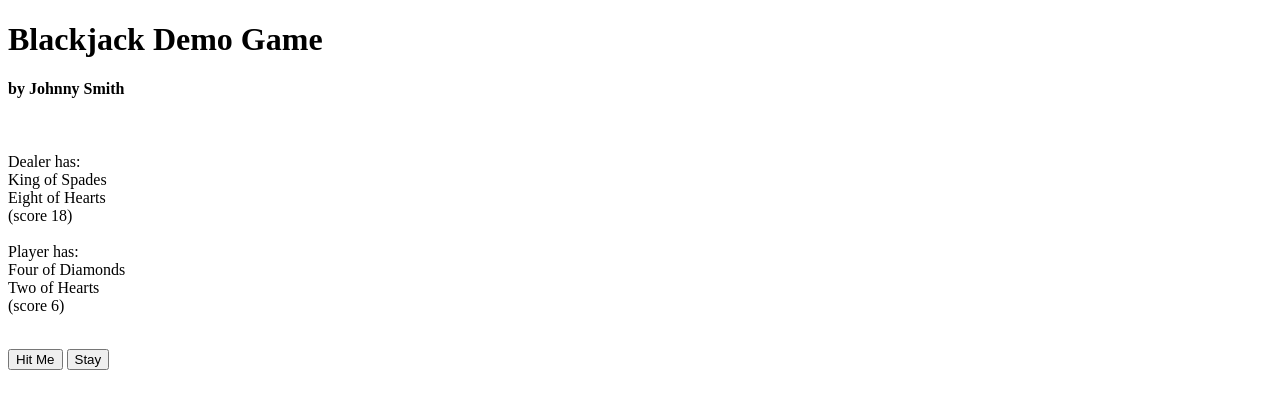
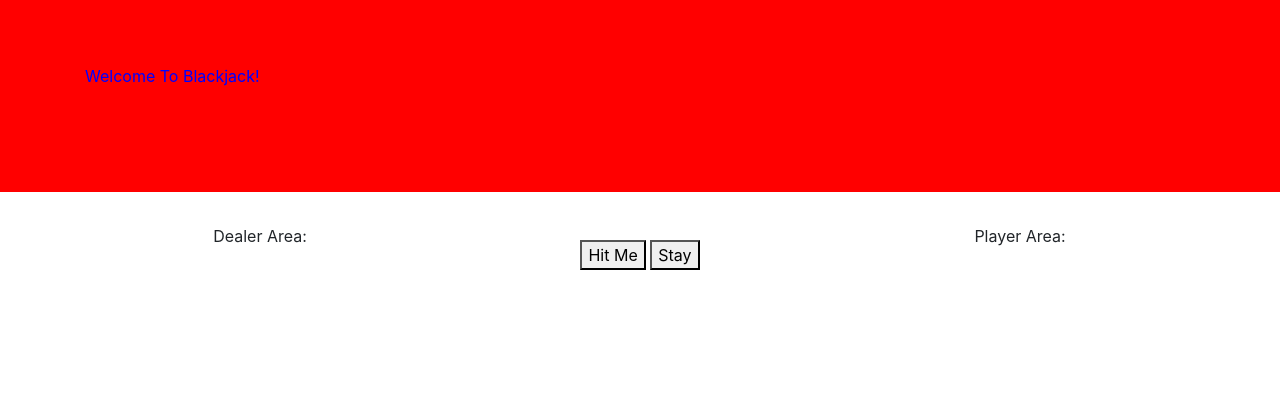
Before and after one commit to jayts2k/blackjack, a plain HTML site: page index.html in a window 1280 px wide. Both pictures are taken after a click on the button "New Game!". Drawn offline with nearby package versions, Linux system fonts and the light colour scheme.

Commit message:
blackjack update

```diff
--- a/css/style.css
+++ b/css/style.css
@@ -1 +1,14 @@
 /* Styles go here */
+.col-md-4 {
+    text-align: center;
+    border: 4px;
+}
+
+.jumbotron {
+    color: blue;
+    background-color: red;
+}
+
+#dealer-text-area {
+    color: red;
+}
--- a/index.html
+++ b/index.html
@@ -2,18 +2,55 @@
 <html>
     <head>
         <title>BlackJack Demo</title>
+        <!-- Required meta tags -->
+        <meta charset="utf-8">
+        <meta name="viewport" content="width=device-width, initial-scale=1, shrink-to-fit=no">
+
+        <!-- Bootstrap CSS -->
+        <link rel="stylesheet" href="https://stackpath.bootstrapcdn.com/bootstrap/4.3.1/css/bootstrap.min.css"
+        integrity="sha384-ggOyR0iXCbMQv3Xipma34MD+dH/1fQ784/j6cY/iJTQUOhcWr7x9JvoRxT2MZw1T" crossorigin="anonymous">
+
+        <!-- Optional JavaScript -->
+        <!-- jQuery first, then Popper.js, then Bootstrap JS -->
+        <script src="https://code.jquery.com/jquery-3.3.1.slim.min.js"
+        integrity="sha384-q8i/X+965DzO0rT7abK41JStQIAqVgRVzpbzo5smXKp4YfRvH+8abtTE1Pi6jizo" crossorigin="anonymous"></script>
+        <script src="https://cdnjs.cloudflare.com/ajax/libs/popper.js/1.14.7/umd/popper.min.js"
+        integrity="sha384-UO2eT0CpHqdSJQ6hJty5KVphtPhzWj9WO1clHTMGa3JDZwrnQq4sF86dIHNDz0W1" crossorigin="anonymous"></script>
+        <script src="https://stackpath.bootstrapcdn.com/bootstrap/4.3.1/js/bootstrap.min.js"
+        integrity="sha384-JjSmVgyd0p3pXB1rRibZUAYoIIy6OrQ6VrjIEaFf/nJGzIxFDsf4x0xIM+B07jRM" crossorigin="anonymous"></script>
+
         <link rel="stylesheet" href="css/style.css">
     </head>
+
+    <!-- Start of content -->
     <body>
-        <h1 id='title'>Blackjack Demo Game</h1>
-        <h4>by Johnny Smith</h4>
-        <br>
+        <div class='jumbotron jumbotron-fluid'>
+            <div class='container'>
+                <p id='title'>Welcome To Blackjack!</p>
+                <br>
+            </div>
+        </div>
 
-        <p id='text-area'>Welcome to Blackjack!</p>
-        <button id='new-button'>New Game!</button>
-        <button id='hit-button'>Hit Me</button>
-        <button id='stay-button'>Stay</button>
+        <div class='container'>
+            <div class='row'>
+                <div class='col-md-4'>
+                    <label>Dealer Area:</label>
+                    <p id='dealer-text-area'></p>
+                </div>
+                <div class='col-md-4'>
+                    <p id='text-area'></p>
+                    <button type='button' class='btn btn-primary' id='new-button'>New Game!</button>
+                    <button id='hit-button'>Hit Me</button>
+                    <button id='stay-button'>Stay</button>
+                </div>
+                <div class='col-md-4'>
+                    <label>Player Area:</label>
+                    <p id='player-text-area'></p>
+                </div>
+            </div>
+        </div>
 
+        <!-- JS Game -->
         <script src="scripts/scripts.js"></script>
     </body>
 </html>
--- a/scripts/scripts.js
+++ b/scripts/scripts.js
@@ -9,6 +9,8 @@ let suits = ['Hearts','Clubs','Diamonds','Spades'],
               'Eight','Nine','Ten','Jack','Queen','King','Ace']
 
 let textArea = document.getElementById('text-area'),
+    playerTextArea = document.getElementById('player-text-area'),
+    dealerTextArea = document.getElementById('dealer-text-area'),
     newButton = document.getElementById('new-button'),
     hitButton = document.getElementById('hit-button'),
     stayButton = document.getElementById('stay-button');
@@ -27,6 +29,8 @@ let gameStarted = false,
 // Hide other buttons
 hitButton.style.display = 'none';
 stayButton.style.display = 'none';
+playerTextArea.style.display = 'none';
+dealerTextArea.style.display = 'none';
 showStatus();
 
 newButton.addEventListener('click', function() {
@@ -43,6 +47,7 @@ newButton.addEventListener('click', function() {
     hitButton.style.display = 'inline';
     stayButton.style.display = 'inline';
     showStatus();
+    textArea.innerText = '';
 });
 
 hitButton.addEventListener('click', function() {
@@ -164,11 +169,6 @@ function checkForEndOfGame() {
 }
 
 function showStatus() {
-    if(!gameStarted) {
-        textArea.innerText = 'Welcome to Blackjack!';
-        return;
-    }
-
     let dealerCardString = '';
     for(let i = 0; i < dealerCards.length; i++) {
         dealerCardString += getCardString(dealerCards[i]) + '\n';
@@ -181,16 +181,16 @@ function showStatus() {
 
     updateScores();
 
-    textArea.innerText = 'Dealer has:\n' + dealerCardString +
-                         '(score ' + dealerScore + ')\n\n' +
-                         'Player has:\n' + playerCardString +
-                         '(score ' + playerScore + ')\n\n';
+    dealerTextArea.innerText = 'Dealer got:\n' + dealerCardString +
+                               '(score ' + dealerScore + ')\n\n';
+    playerTextArea.innerText = 'Player got:\n' + playerCardString +
+                               '(score ' + playerScore + ')\n\n';
 
     if (gameOver || playerWon) {
         if (playerWon) {
-            textArea.innerText += 'YOU WIN!';
+            textArea.innerText = '\nYOU WIN!';
         } else {
-            textArea.innerText += 'DEALER WINS';
+            textArea.innerText = '\nDEALER WINS';
         }
         newButton.style.display = 'inline';
         hitButton.style.display = 'none';
```
Also changed, not shown: imgs/blackjack-table-jumbotron.png (added).
